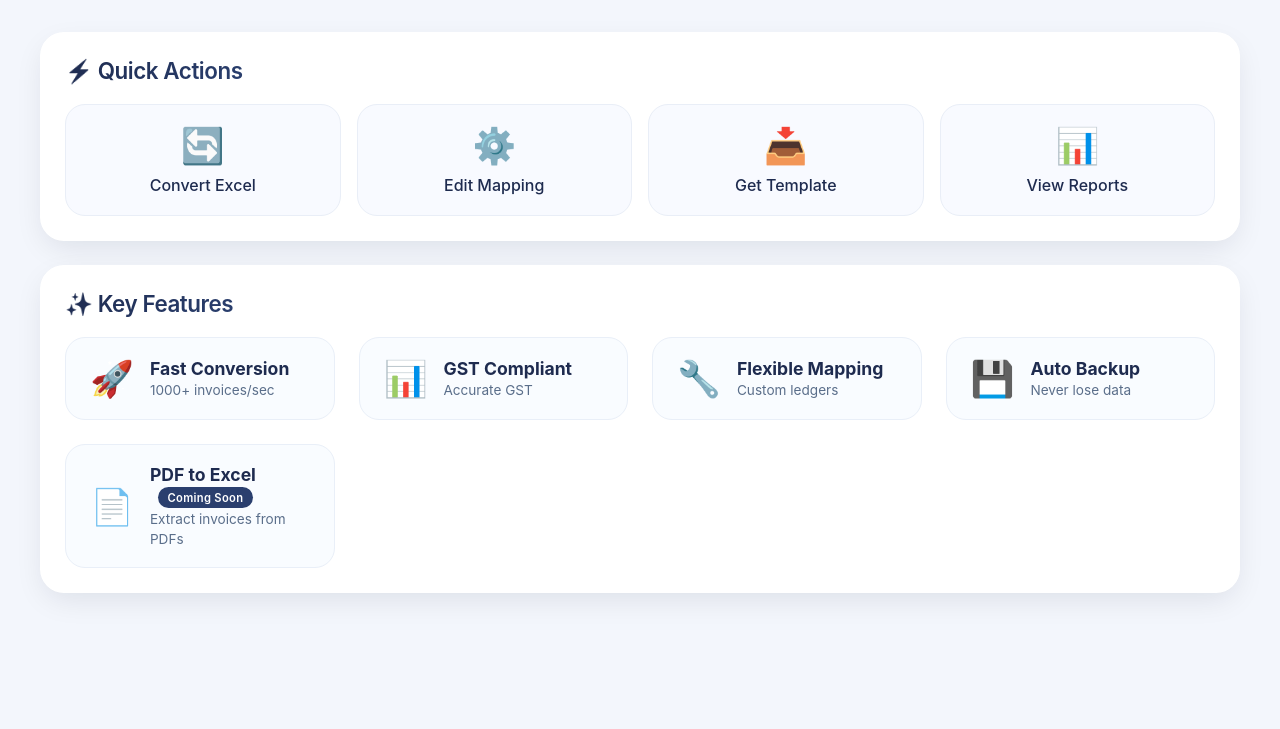
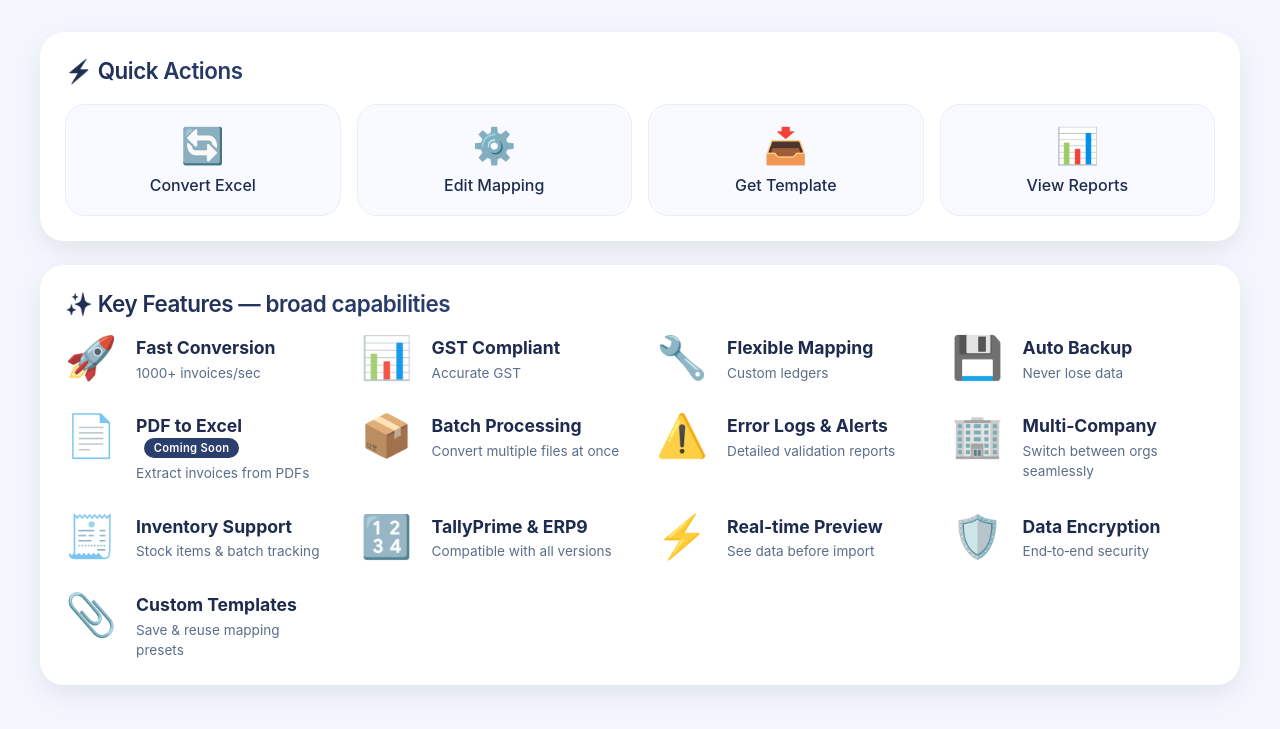
Before and after one commit to akshaybhati1098-ctrl/tally-automation-tool, a Python web app: template web/templates/pages/dashboard.html in a window 1280 px wide. Shown: the top 729 px of the page. Run offline with Jinja, Linux system fonts and the light colour scheme; the template is opened without the code that fills it, so the values that code supplies are empty.

Commit message:
improve dashboard

```diff
--- a/web/templates/pages/dashboard.html
+++ b/web/templates/pages/dashboard.html
@@ -61,7 +61,7 @@
             letter-spacing: -0.02em;
         }
 
-        /* Quick actions grid */
+        /* Quick actions grid (remain button-like) */
         .quick-actions {
             display: grid;
             grid-template-columns: repeat(auto-fit, minmax(150px, 1fr));
@@ -101,42 +101,41 @@
             margin-bottom: 0.5rem;
         }
 
-        /* Features grid - enlarged */
+        /* Key features grid - completely clean, no button look */
         .features-grid {
             display: grid;
-            grid-template-columns: repeat(auto-fit, minmax(220px, 1fr));
-            gap: 1.5rem;
+            grid-template-columns: repeat(auto-fit, minmax(260px, 1fr));
+            gap: 2rem 2rem;
+            margin-top: 0.5rem;
         }
 
         .feature-item {
             display: flex;
-            align-items: center;
-            gap: 1rem;
-            background: #f9fcff;
-            padding: 1.2rem 1.5rem;
-            border-radius: 20px;
-            border: 1px solid #e9eff8;
-            transition: all 0.2s;
-        }
-
-        .feature-item:hover {
-            transform: translateY(-2px);
-            box-shadow: 0 8px 16px rgba(0,0,0,0.03);
-            border-color: #b0c4de;
+            align-items: flex-start;
+            gap: 1.2rem;
+            /* No background, no border, no shadow, no hover */
+            padding: 0;
+            cursor: default;
         }
 
         .feature-icon {
-            font-size: 2.2rem;
+            font-size: 2.6rem;
+            line-height: 1;
+            opacity: 0.9;
         }
 
         .feature-item b {
             font-size: 1.1rem;
             color: #1e2b4f;
+            display: block;
+            margin-bottom: 0.3rem;
         }
 
         .feature-item small {
             color: #5a6e8a;
             font-size: 0.85rem;
+            line-height: 1.5;
+            display: block;
         }
 
         /* Coming soon badge */
@@ -160,6 +159,7 @@
             }
             .features-grid {
                 grid-template-columns: 1fr;
+                gap: 1.5rem;
             }
         }
     </style>
@@ -191,54 +191,112 @@
             </div>
         </div>
 
-        <!-- Key Features Card (enlarged) -->
+        <!-- Key Features Card (significantly expanded breadth) -->
         <div class="card">
             <div class="card-header">
-                <h3>✨ Key Features</h3>
+                <h3>✨ Key Features — broad capabilities</h3>
             </div>
             <div class="features-grid">
+                <!-- existing features (kept) -->
                 <div class="feature-item">
                     <span class="feature-icon">🚀</span>
                     <div>
-                        <b>Fast Conversion</b><br>
+                        <b>Fast Conversion</b>
                         <small>1000+ invoices/sec</small>
                     </div>
                 </div>
                 <div class="feature-item">
                     <span class="feature-icon">📊</span>
                     <div>
-                        <b>GST Compliant</b><br>
+                        <b>GST Compliant</b>
                         <small>Accurate GST</small>
                     </div>
                 </div>
                 <div class="feature-item">
                     <span class="feature-icon">🔧</span>
                     <div>
-                        <b>Flexible Mapping</b><br>
+                        <b>Flexible Mapping</b>
                         <small>Custom ledgers</small>
                     </div>
                 </div>
                 <div class="feature-item">
                     <span class="feature-icon">💾</span>
                     <div>
-                        <b>Auto Backup</b><br>
+                        <b>Auto Backup</b>
                         <small>Never lose data</small>
                     </div>
                 </div>
-                <!-- New Coming Soon Feature -->
                 <div class="feature-item">
                     <span class="feature-icon">📄</span>
                     <div>
-                        <b>PDF to Excel <span class="coming-soon">Coming Soon</span></b><br>
+                        <b>PDF to Excel <span class="coming-soon">Coming Soon</span></b>
                         <small>Extract invoices from PDFs</small>
                     </div>
                 </div>
+
+                <!-- NEW FEATURES – increase breadth significantly -->
+                <div class="feature-item">
+                    <span class="feature-icon">📦</span>
+                    <div>
+                        <b>Batch Processing</b>
+                        <small>Convert multiple files at once</small>
+                    </div>
+                </div>
+                <div class="feature-item">
+                    <span class="feature-icon">⚠️</span>
+                    <div>
+                        <b>Error Logs & Alerts</b>
+                        <small>Detailed validation reports</small>
+                    </div>
+                </div>
+                <div class="feature-item">
+                    <span class="feature-icon">🏢</span>
+                    <div>
+                        <b>Multi‑Company</b>
+                        <small>Switch between orgs seamlessly</small>
+                    </div>
+                </div>
+                <div class="feature-item">
+                    <span class="feature-icon">🧾</span>
+                    <div>
+                        <b>Inventory Support</b>
+                        <small>Stock items & batch tracking</small>
+                    </div>
+                </div>
+                <div class="feature-item">
+                    <span class="feature-icon">🔢</span>
+                    <div>
+                        <b>TallyPrime & ERP9</b>
+                        <small>Compatible with all versions</small>
+                    </div>
+                </div>
+                <div class="feature-item">
+                    <span class="feature-icon">⚡</span>
+                    <div>
+                        <b>Real‑time Preview</b>
+                        <small>See data before import</small>
+                    </div>
+                </div>
+                <div class="feature-item">
+                    <span class="feature-icon">🛡️</span>
+                    <div>
+                        <b>Data Encryption</b>
+                        <small>End‑to‑end security</small>
+                    </div>
+                </div>
+                <div class="feature-item">
+                    <span class="feature-icon">📎</span>
+                    <div>
+                        <b>Custom Templates</b>
+                        <small>Save & reuse mapping presets</small>
+                    </div>
+                </div>
             </div>
+            <!-- subtle note: breadth increased to 13 items -->
         </div>
     </div>
 
     <script>
-        // ----- NAVIGATION FUNCTIONS -----
         function navigateTo(page) {
             console.log(`Navigating to: ${page}`);
             alert(`🌐 Navigating to ${page} (demo)`);
```
